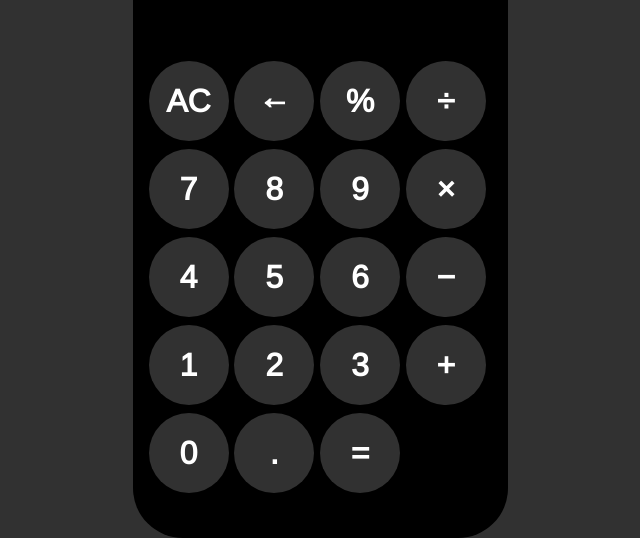
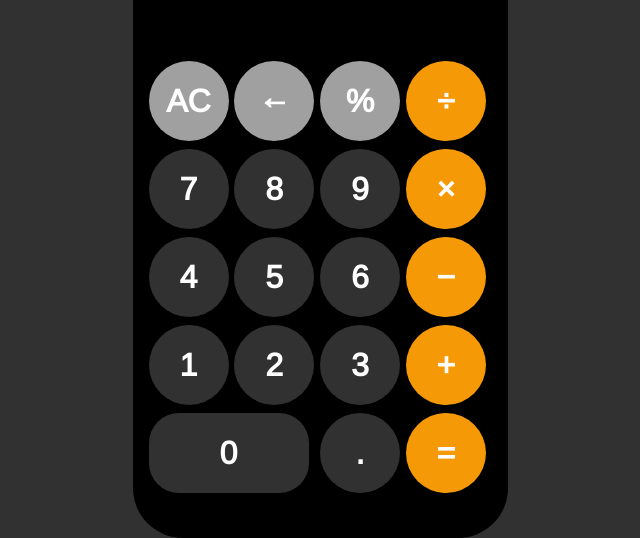
Before and after one commit to ABaulderstone/js-calculator, a website: page index.html in a window 1280 px wide. Shown: the part 268-806 px from the top of the page, without its empty margins (320-960 px from the left). Drawn offline with nearby package versions, Linux system fonts and the light colour scheme.

Commit message:
css mvp done

```diff
--- a/index.html
+++ b/index.html
@@ -12,25 +12,25 @@
       <section class="equation"><span id="equationText"></span></section>
       <section class="display"><span id="displayText">Display</span></section>
       <section class="buttons">
-        <button class="btn">AC</button>
-        <button class="btn">&larr;</button>
-        <button class="btn">%</button>
-        <button class="btn">&divide;</button>
+        <button class="btn btn--light-grey">AC</button>
+        <button class="btn btn--light-grey">&larr;</button>
+        <button class="btn btn--light-grey">%</button>
+        <button class="btn btn--orange">&divide;</button>
         <button class="btn">7</button>
         <button class="btn">8</button>
         <button class="btn">9</button>
-        <button class="btn">&times;</button>
+        <button class="btn btn btn--orange">&times;</button>
         <button class="btn">4</button>
         <button class="btn">5</button>
         <button class="btn">6</button>
-        <button class="btn">&minus;</button>
+        <button class="btn btn--orange">&minus;</button>
         <button class="btn">1</button>
         <button class="btn">2</button>
         <button class="btn">3</button>
-        <button class="btn">&plus;</button>
-        <button class="btn">0</button>
+        <button class="btn btn--orange">&plus;</button>
+        <button class="btn btn--large">0</button>
         <button class="btn">.</button>
-        <button class="btn">&equals;</button>
+        <button class="btn btn--orange">&equals;</button>
       </section>
     </main>
   </body>
--- a/scss/_buttons.scss
+++ b/scss/_buttons.scss
@@ -16,4 +16,16 @@
   color: white;
   text-align: center;
   cursor: pointer;
+  &--orange {
+    background-color: $orange;
+  }
+  &--light-grey {
+    background-color: $light-grey;
+  }
+
+  &--large {
+    grid-column: span 2;
+    width: 160px;
+    border-radius: 30px;
+  }
 }
```
Also changed, not shown: css/main.css, 1 other file.
